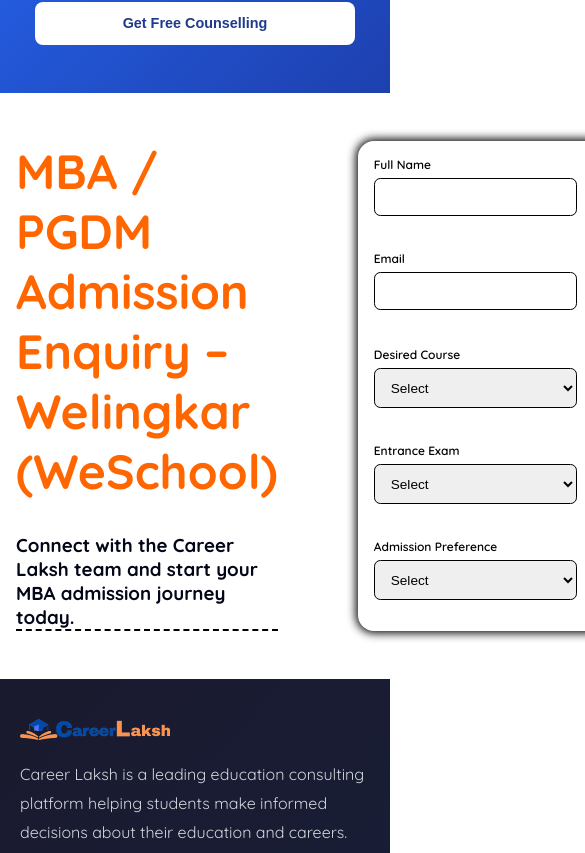
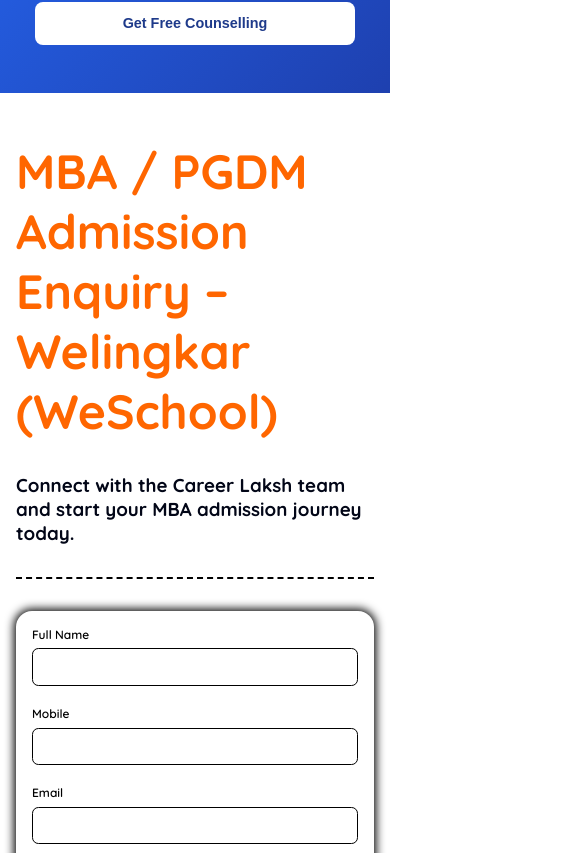
Before and after one commit to m-Afnan2018/mat, a Next.js app: page / in a window 390 px wide. Shown: the part 5851-6704 px from the top of the page, 585 px wide, since content can reach past the window. Built offline with nearby package versions, Linux system fonts and the light colour scheme.

Commit message:
Responsive Added

```diff
--- a/src/components/LeadForm.module.css
+++ b/src/components/LeadForm.module.css
@@ -26,7 +26,9 @@
     color: #FF6600;
 }
 
-.description {}
+.description {
+    margin-bottom: 2rem;
+}
 
 .form {
     display: grid;
@@ -125,4 +127,13 @@
     .optionGroup {
         flex-direction: column;
     }
+
+    .container {
+        gap: 2rem;
+        flex-direction: column;
+    }
+
+    .form {
+        grid-template-columns: 1fr;
+    }
 }
```
